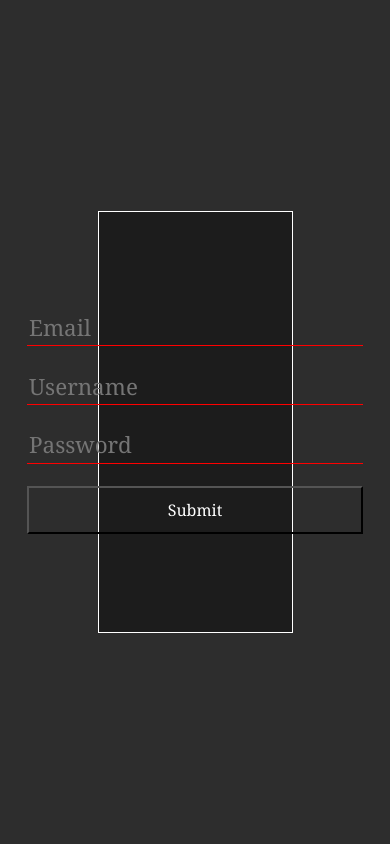
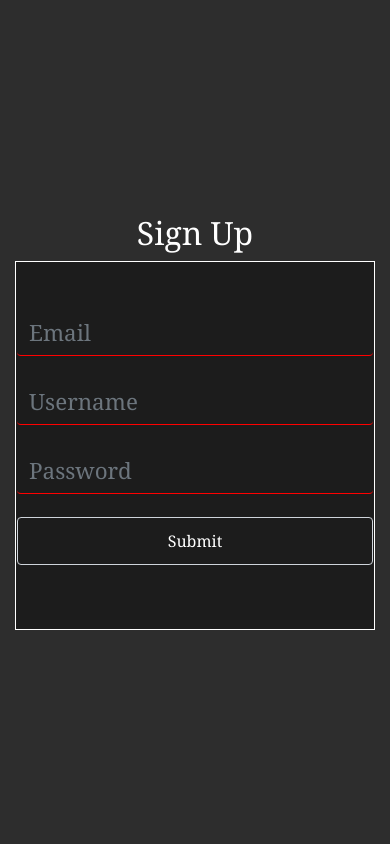
Before and after one commit to KennethRhodes8213/DailyUI, a PHP site: page / in a window 390 px wide. Run offline with PHP 8.4, Linux system fonts and the light colour scheme.

Commit message:
Added responsiveness, done with 001.

```diff
--- a/001 - Sign Up/css/styles.css
+++ b/001 - Sign Up/css/styles.css
@@ -6,17 +6,24 @@
 	background-color: #2d2d2d;
 	font-family: Georgia;
 
+	padding: 0 7em;
+
 	display: flex;
 	align-items: center;
 	justify-content: center;
 	text-align: center;
 }
 
+#signUp h3{
+	font-size: 2em;
+	color: #fff;
+}
+
 #signUp .wrapper{
-	width: 50%;
-	height: 50%;
 	background-color: #1c1c1c;
 	border: 1px solid #fff;
+
+	padding: 3em 0;
 
 	display: flex;
 	align-items: center;
@@ -58,9 +65,26 @@
 	color: #fff;
 	cursor: pointer;
 	outline: 0;
+	transition: 0.3s;
+}
+
+#signUp .wrapper input[type="Submit"]:hover{
+	border-color: rgba(0, 0, 0, 0.0);
+	background-color: #fff;
+	color: #000;
 }
 
 /* Make this happen with jQuery onChange() when the form is completed. */
 /*#signUp .wrapper input[type="Submit"]:valid{
 	background-color: lightgreen;
 }*/
+
+#signUp .wrapper .form-control{display: initial;}
+
+#signUp .wrapper .form-control:focus{box-shadow: none;}
+
+@media screen and (max-width: 450px){
+	#signUp{
+		padding: 3em 0;
+	}
+}
--- a/001 - Sign Up/index.html
+++ b/001 - Sign Up/index.html
@@ -9,17 +9,21 @@
 	<body>
 
 		<section id="signUp">
-			<!--<h3>Sign Up</h3>-->
-			<div class="container-fluid wrapper">
-				<form>
-					<input type="email" placeholder="Email" class="text" required></input><br>
+			<div class="container-fluid">
+				<h3>Sign Up</h3>
+				<div class="wrapper">
+					<form>
+						<div class="form-group">
+							<input type="email" placeholder="Email" class="form-control text" required></input><br>
 
-					<input type="text" placeholder="Username" minlength="4" maxlength="12" class="text" required></input><br>
+							<input type="text" placeholder="Username" minlength="4" maxlength="12" class="form-control text" required></input><br>
 
-					<input type="password" placeholder="Password" minlength="8" class="text" required></input><br>
+							<input type="password" placeholder="Password" minlength="8" class="form-control text" required></input><br>
 
-					<input type="Submit"></input>
-				</form>
+							<input type="Submit" class="form-control"></input>
+						</div>
+					</form>
+				</div>
 			</div>
 		</section>
 
```
